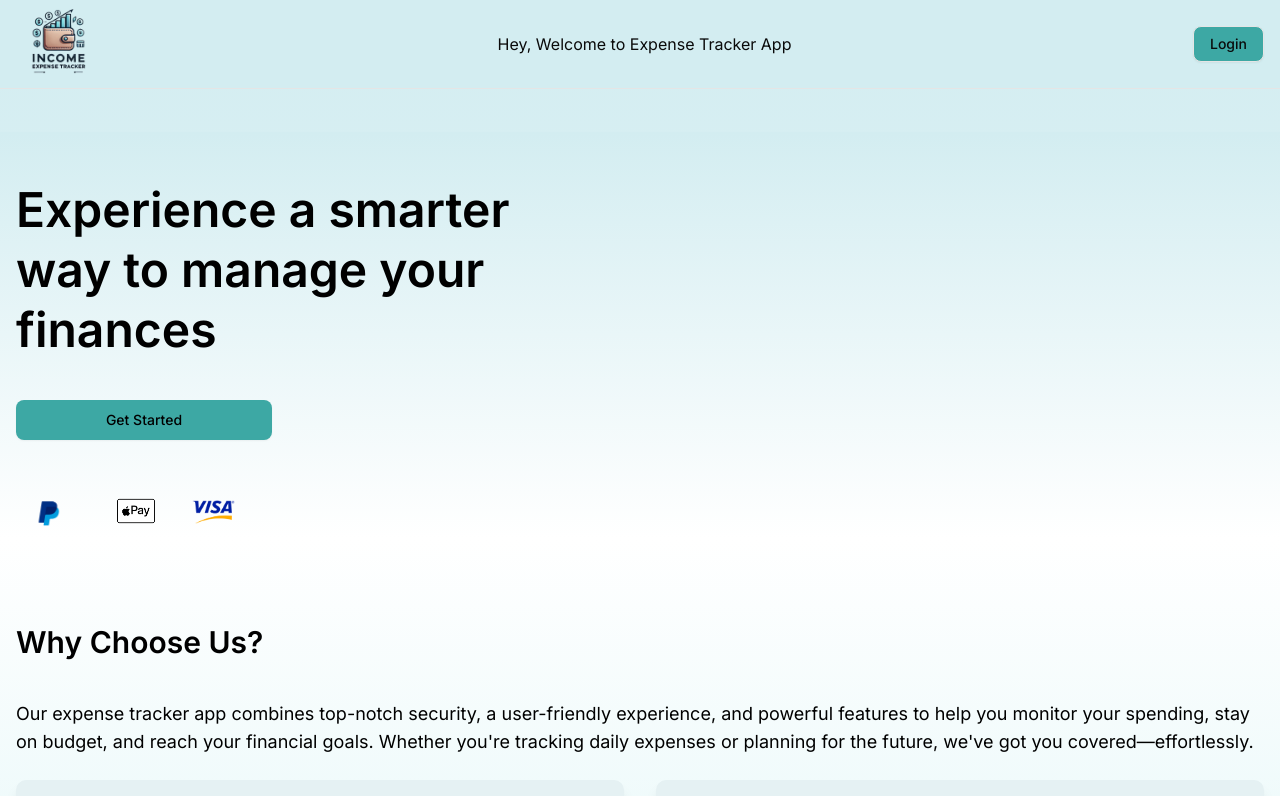
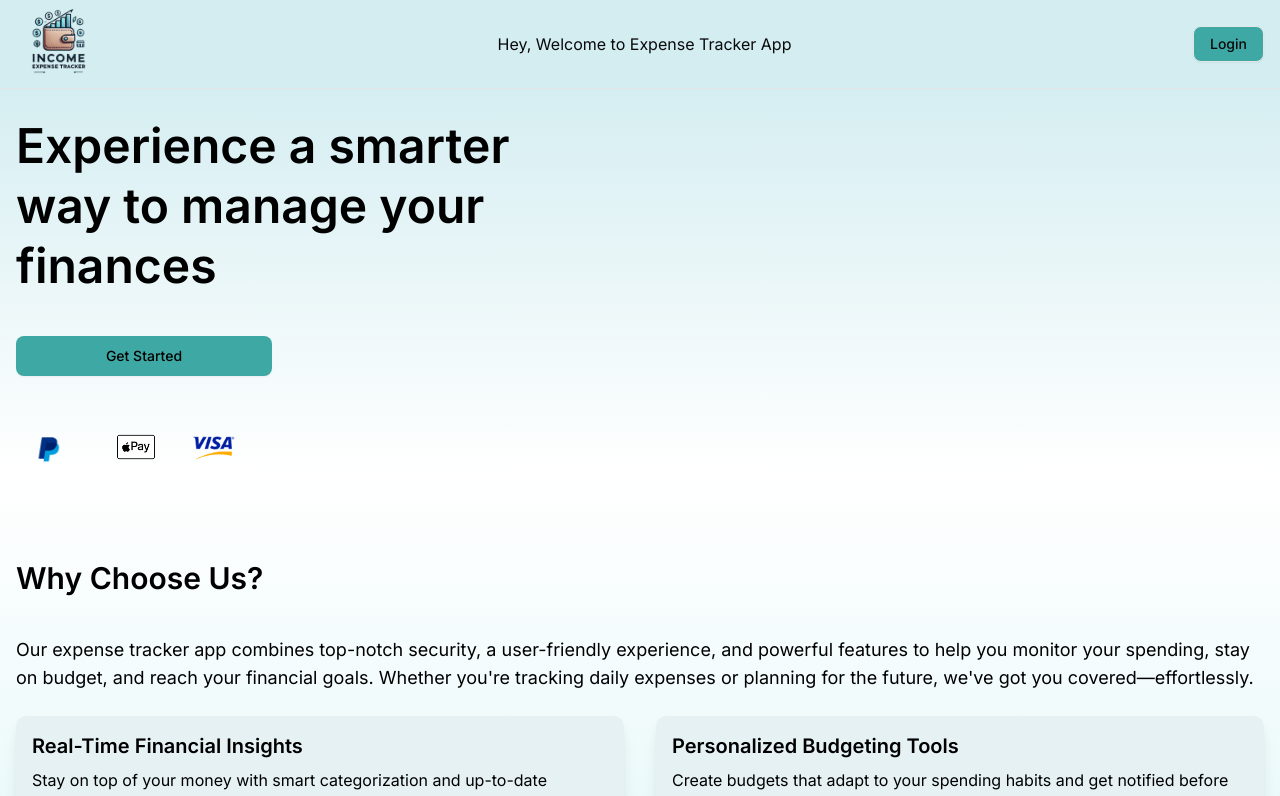
Before and after one commit to its-me-anubhav/expense-tracker, a Next.js app: page / in a window 1280 px wide. Shown: the top 796 px of the page. Built offline with nearby package versions, Linux system fonts and the light colour scheme; no server answers.

Commit message:
Update page.jsx

```diff
--- a/app/page.jsx
+++ b/app/page.jsx
@@ -96,7 +96,7 @@ export default function Home() {
   ]);
 
   return (
-    <div className="mt-33">
+    <div className="mt-17">
       {/* Hero Section */}
       <HeroSection />
 
```
